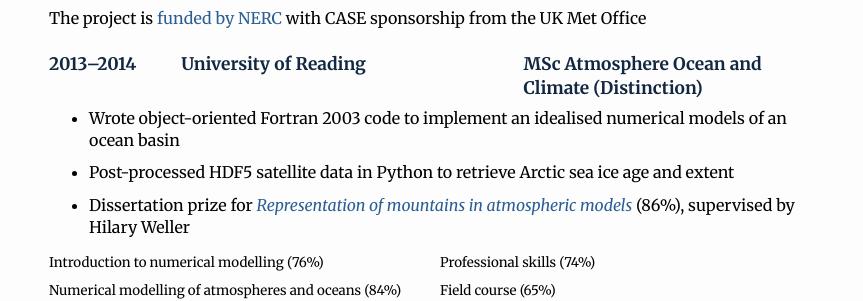
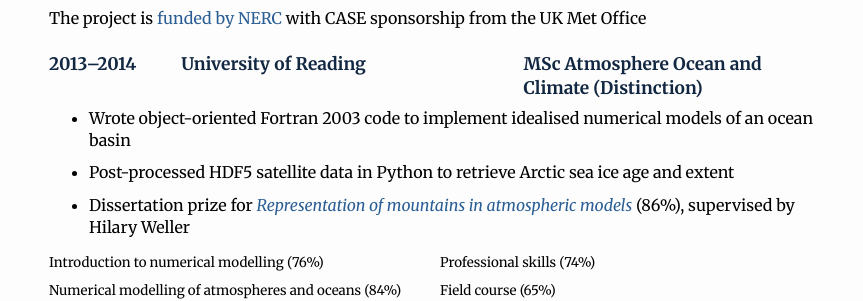
Before and after one commit to hertzsprung/hertzsprung.github.io, a Jekyll site: the page built from cv/index.html, in a window 1280 px wide and 900 px high, scrolled down 568 px. Shown: the part 152-453 px from the top of the window, without its empty margins (208-1071 px from the left). Built offline with Jekyll 4.4.1, drawn with Linux system fonts in a browser that asks for light colours; some of the changed text lies outside the part shown.

Commit message:
fix spelling/grammar

```diff
--- a/cv/index.html
+++ b/cv/index.html
@@ -58,7 +58,7 @@ extra_css: cv.css
     <tr class="heading"><td>2013&ndash;2014</td><td>University of Reading</td><td>MSc Atmosphere Ocean and Climate (Distinction)</td></tr>
     <tr><td colspan="3" class="detail">
 			<ul>
-        <li>Wrote object-oriented Fortran 2003 code to implement an idealised numerical models of an ocean basin</li>
+        <li>Wrote object-oriented Fortran 2003 code to implement idealised numerical models of an ocean basin</li>
         <li>Post-processed HDF5 satellite data in Python to retrieve Arctic sea ice age and extent</li>
 				<li>Dissertation prize for <em><a href="../publications/msc-dissertation.pdf">Representation of mountains in atmospheric models</a></em> (86%), supervised by Hilary Weller</li>
 			</ul>
```
Also changed, not shown: other parts of cv/index.html (+1 -4 lines).
